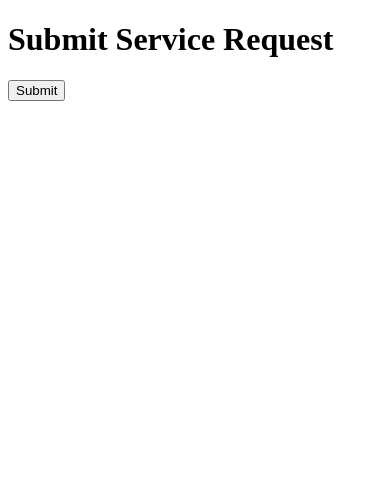
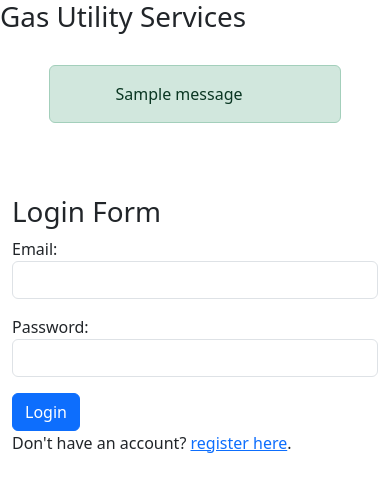
Before and after one commit to PrasadDhobale/gas_utility, a Django app: page / in a window 390 px wide. Shown: the top 492 px of the page. Run offline with Django 4.2, Linux system fonts and the light colour scheme; tables that the repository leaves empty hold one stand-in row (values such as "Sample post"); one stand-in notice (Sample message) is shown.

Commit message:
user login and registration

```diff
--- a/gas_utility/urls.py
+++ b/gas_utility/urls.py
@@ -3,5 +3,7 @@ from django.urls import path,include
 
 urlpatterns = [
     path('admin/', admin.site.urls),
-    path('',include("service_requests.urls"))
+    path('',include("user.urls")),
+    path('services/',include("service_requests.urls"))
+
 ]
--- a/service_requests/templates/service_requests/base.html
+++ b/service_requests/templates/service_requests/base.html
@@ -1,25 +1,16 @@
-<!DOCTYPE html>
+<!doctype html>
 <html lang="en">
-<head>
-    <meta charset="UTF-8">
-    <meta name="viewport" content="width=device-width, initial-scale=1.0">
+  <head>
+    <meta charset="utf-8">
+    <meta name="viewport" content="width=device-width, initial-scale=1">
     <title>Gas Utility Services</title>
-    <!-- Add links to CSS frameworks or custom CSS files -->
-</head>
-<body>
-    <header>
-        <!-- Navigation bar -->
-        <nav>
-            <!-- Navigation links -->
-        </nav>
-    </header>
-
+    <link href="https://cdn.jsdelivr.net/npm/bootstrap@5.3.3/dist/css/bootstrap.min.css" rel="stylesheet" integrity="sha384-QWTKZyjpPEjISv5WaRU9OFeRpok6YctnYmDr5pNlyT2bRjXh0JMhjY6hW+ALEwIH" crossorigin="anonymous">
+  </head>
+  <body>
+    <h1>Services</h1>
     <main>
         {% block content %}{% endblock %}
     </main>
-
-    <footer>
-        <!-- Footer content -->
-    </footer>
-</body>
+    <script src="https://cdn.jsdelivr.net/npm/bootstrap@5.3.3/dist/js/bootstrap.bundle.min.js" integrity="sha384-YvpcrYf0tY3lHB60NNkmXc5s9fDVZLESaAA55NDzOxhy9GkcIdslK1eN7N6jIeHz" crossorigin="anonymous"></script>
+  </body>
 </html>
--- a/service_requests/templates/service_requests/service_request_submission.html
+++ b/service_requests/templates/service_requests/service_request_submission.html
@@ -5,7 +5,8 @@
     <!-- Form for submitting service request -->
     <form method="post">
         {% csrf_token %}
-        <!-- Form fields -->
+
+
         <input type="submit" value="Submit">
     </form>
 {% endblock %}
--- a/service_requests/urls.py
+++ b/service_requests/urls.py
@@ -4,7 +4,6 @@ from . import views
 app_name = 'service_requests'
 
 urlpatterns = [
-    path('', views.submit_service_request, name='submit_request'),
+    path('submit', views.submit_service_request, name='submit_request'),
     path('track/', views.track_service_request, name='track_request'),
-    # Add more URL patterns as needed
 ]
--- /dev/null
+++ b/user/apps.py
@@ -0,0 +1,6 @@
+from django.apps import AppConfig
+
+
+class UserConfig(AppConfig):
+    default_auto_field = 'django.db.models.BigAutoField'
+    name = 'user'
--- /dev/null
+++ b/user/forms.py
@@ -0,0 +1,18 @@
+from django import forms
+from .models import User
+
+
+class UserRegistration(forms.ModelForm):
+    class Meta:
+        model = User
+        fields = ['name', 'email', 'password']
+        widgets = {
+            'name' : forms.TextInput(attrs={'class': 'form-control'}),
+            'email' : forms.EmailInput(attrs={'class': 'form-control'}),
+            'password' : forms.PasswordInput(attrs={'class': 'form-control'})
+        }
+
+
+class LoginForm(forms.Form):
+    email = forms.EmailField(widget=forms.EmailInput(attrs={'class': 'form-control'}))
+    password = forms.CharField(widget=forms.PasswordInput(attrs={'class': 'form-control'}))
--- /dev/null
+++ b/user/templates/user/base.html
@@ -0,0 +1,29 @@
+<!doctype html>
+<html lang="en">
+  <head>
+    <meta charset="utf-8">
+    <meta name="viewport" content="width=device-width, initial-scale=1">
+    <title>Gas Utility | User</title>
+    <link href="https://cdn.jsdelivr.net/npm/bootstrap@5.3.3/dist/css/bootstrap.min.css" rel="stylesheet" integrity="sha384-QWTKZyjpPEjISv5WaRU9OFeRpok6YctnYmDr5pNlyT2bRjXh0JMhjY6hW+ALEwIH" crossorigin="anonymous">
+  </head>
+  <body>
+    <h1>Gas Utility Services</h1>
+    <main>
+        {% if messages %}
+          {% for message in messages %}
+            <div class="justify-content-center d-flex">
+              <div class="alert alert-{{ message.tags }} alert-dismissible fade show my-4 text-center w-75" role="alert">
+                {{ message }}
+                  {% if updated %}
+                      <a href = "{%  url 'home' %}" class="btn btn-info">Check</a>
+                  {% endif %}
+  <!--              <button type="button" class="btn-close" data-bs-dismiss="alert" aria-label="Close"></button>-->
+              </div>
+            </div>
+          {% endfor %}
+      {% endif %}
+        {% block content %}{% endblock %}
+    </main>
+    <script src="https://cdn.jsdelivr.net/npm/bootstrap@5.3.3/dist/js/bootstrap.bundle.min.js" integrity="sha384-YvpcrYf0tY3lHB60NNkmXc5s9fDVZLESaAA55NDzOxhy9GkcIdslK1eN7N6jIeHz" crossorigin="anonymous"></script>
+  </body>
+</html>
--- /dev/null
+++ b/user/templates/user/login.html
@@ -0,0 +1,13 @@
+{% extends 'user/base.html' %}
+{% block content %}
+    <div class="container mt-5">
+        <h1>Login Form</h1>
+        <!-- Form for submitting service request -->
+        <form method="post" action="">
+            {% csrf_token %}
+            {{ form.as_p }}
+            <button type="submit" class="btn btn-primary">Login</button>
+            <p>Don't have an account? <a href="/register">register here</a>.</p>
+        </form>
+    </div>
+{% endblock %}
--- /dev/null
+++ b/user/tests.py
@@ -0,0 +1,3 @@
+from django.test import TestCase
+
+# Create your tests here.
--- /dev/null
+++ b/user/urls.py
@@ -0,0 +1,10 @@
+from django.urls import path
+from . import views
+
+app_name = 'user'
+
+urlpatterns = [
+    path('', views.login, name='Login'),
+    path('register/', views.register, name='Register'),
+    # Add more URL patterns as needed
+]
--- /dev/null
+++ b/user/views.py
@@ -0,0 +1,39 @@
+from django.shortcuts import render, HttpResponseRedirect
+from .forms import UserRegistration, LoginForm
+from .models import User
+from django.contrib import messages
+from django.contrib.auth import authenticate, login
+
+
+def register(request):
+    if request.method == 'POST':
+        fm = UserRegistration(request.POST)
+        if fm.is_valid():
+            nm = fm.cleaned_data['name']
+            em = fm.cleaned_data['email']
+            pw = fm.cleaned_data['password']
+            reg = User(name=nm, email=em, password=pw)
+            reg.save()
+            messages.success(request, "Thanks " + nm + "..! For Joining Our Portal..!!")
+            fm = UserRegistration()
+    else:
+        fm = UserRegistration()
+    user = User.objects.all()
+    return render(request, 'user/register.html', {'form': fm, 'user': user})
+
+def login(request):
+    if request.method == 'POST':
+        form = LoginForm(request.POST)
+        if form.is_valid():
+            email = form.cleaned_data['email']
+            password = form.cleaned_data['password']
+            user = authenticate(request, username=email, password=password)
+            if user is not None:
+                login(request, user)
+                messages.success(request, "Login successful!")
+                return redirect('/dashboard')  # Redirect to the dashboard after login
+            else:
+                messages.error(request, "Invalid email or password.")
+    else:
+        form = LoginForm()
+    return render(request, 'user/login.html', {'form': form})
```
Also changed, not shown: gas_utility/settings.py (+6 -8 lines), user/admin.py (added, +9 -0 lines), user/models.py (added, +7 -0 lines), user/templates/user/register.html (added, +45 -0 lines), service_requests/migrations/0001_initial.py (added), user/__init__.py (added), user/migrations/0001_initial.py (added), user/migrations/__init__.py (added).
